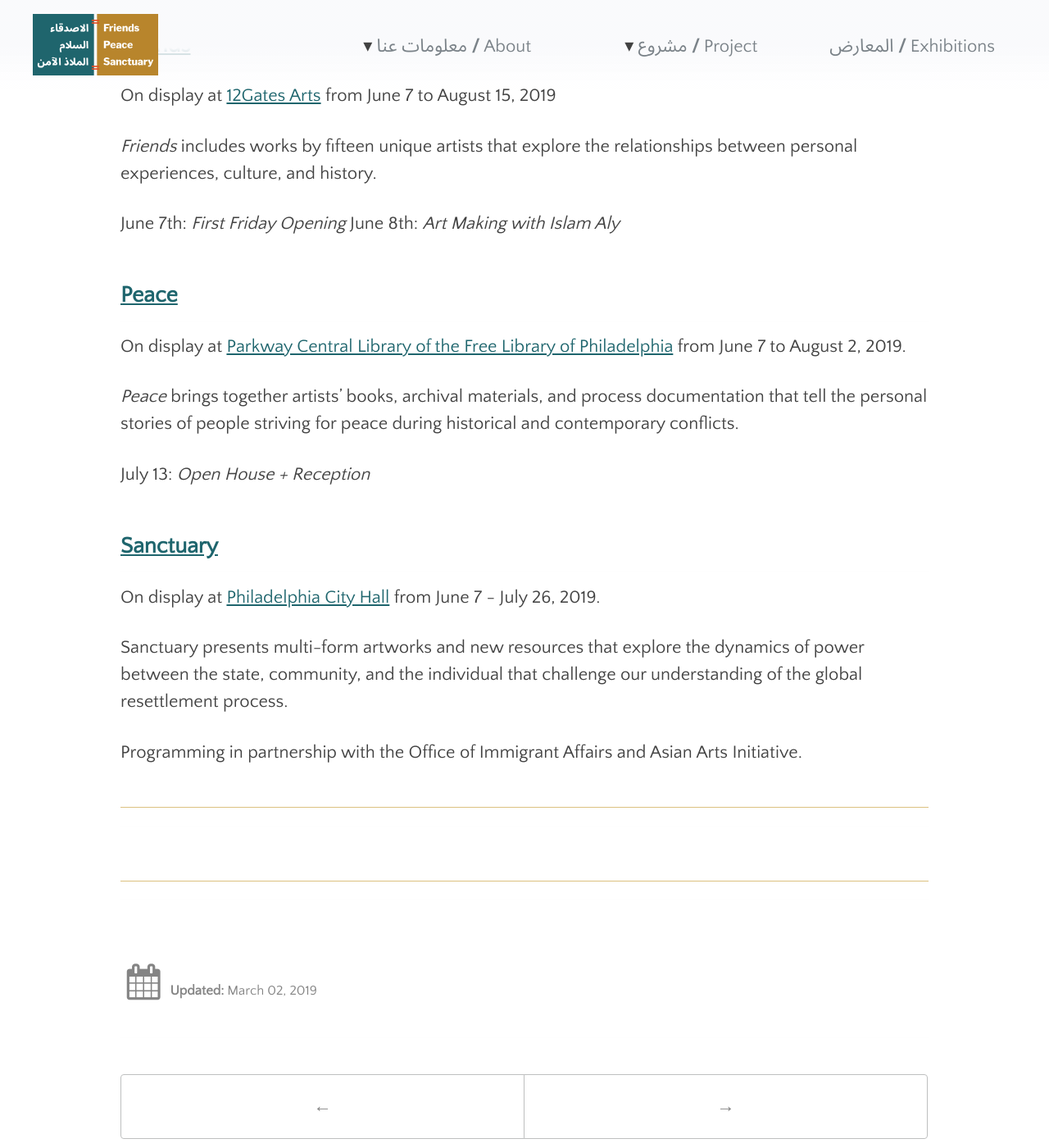
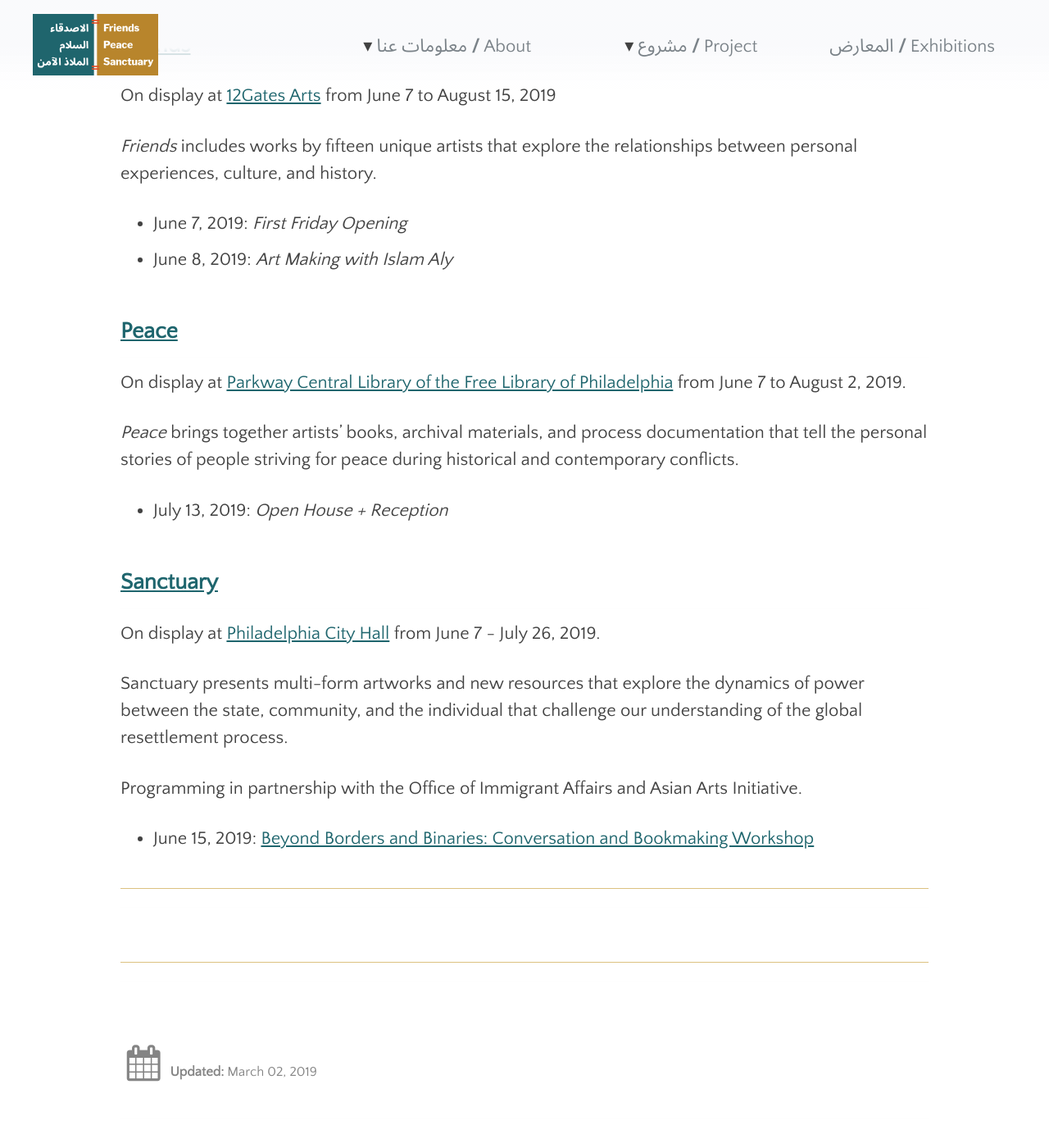
Before and after one commit to swat-ds/fps.swarthmore.edu, a Jekyll site: the page built from _posts/2019-03-01-summer-2019-downtown.md, in a window 1280 px wide and 1400 px high, scrolled down 1192 px. Shown: the whole window at 82% size. Built offline with Jekyll 4.4.1, drawn with Linux system fonts in a browser that asks for light colours; some of the changed text lies outside the part shown.

Commit message:
Update 2019-03-01-summer-2019-downtown.md

```diff
--- a/_posts/2019-03-01-summer-2019-downtown.md
+++ b/_posts/2019-03-01-summer-2019-downtown.md
@@ -66,8 +66,8 @@ On display at [12Gates Arts](http://www.twelvegatesarts.org/) from June 7 to Aug
 _Friends_ includes works by fifteen unique artists that explore the relationships between personal experiences, culture, and history.
 
 
-June 7th: _First Friday Opening_
-June 8th: _Art Making with Islam Aly_
+- June 7, 2019: _First Friday Opening_
+- June 8, 2019: _Art Making with Islam Aly_
 
 
 
@@ -78,7 +78,7 @@ On display at [Parkway Central Library of the Free Library of Philadelphia](http
 _Peace_ brings together artists’ books, archival materials, and process documentation that tell the personal stories of people striving for peace during historical and contemporary conflicts.
 
 
-July 13: _Open House + Reception_
+- July 13, 2019: _Open House + Reception_
 
 
 
@@ -90,3 +90,4 @@ Sanctuary presents multi-form artworks and new resources that explore the dynami
 
 
 Programming in partnership with the Office of Immigrant Affairs and Asian Arts Initiative.
+- June 15, 2019: [Beyond Borders and Binaries: Conversation and Bookmaking Workshop](http://asianartsinitiative.org/event/beyond-borders-and-binaries)
```
Also changed, not shown: other parts of _posts/2019-03-01-summer-2019-downtown.md (+1 -1 lines).
